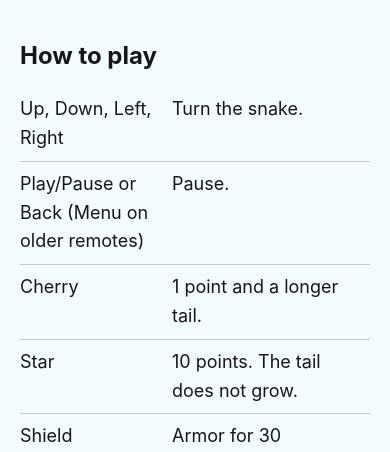
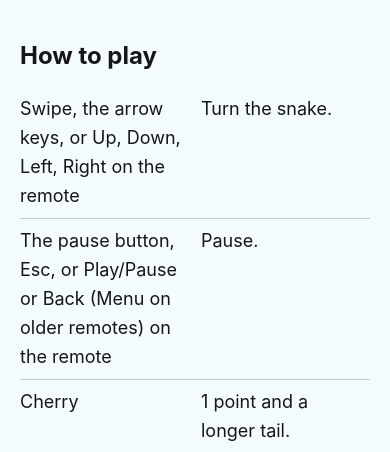
Before and after one commit to xepozz/snake-game-app, a plain HTML site: page index.html in a window 390 px wide. Shown: the part 374-826 px from the top of the page. Drawn offline with Linux system fonts and the light colour scheme.

Commit message:
The iPhone, iPad and Mac version: controls and policy

```diff
--- a/index.html
+++ b/index.html
@@ -15,8 +15,8 @@
 
 <h2>How to play</h2>
 <table>
-<tr><td>Up, Down, Left, Right</td><td>Turn the snake.</td></tr>
-<tr><td>Play/Pause or Back (Menu on older remotes)</td><td>Pause.</td></tr>
+<tr><td>Swipe, the arrow keys, or Up, Down, Left, Right on the remote</td><td>Turn the snake.</td></tr>
+<tr><td>The pause button, Esc, or Play/Pause or Back (Menu on older remotes) on the remote</td><td>Pause.</td></tr>
 <tr><td>Cherry</td><td>1 point and a longer tail.</td></tr>
 <tr><td>Star</td><td>10 points. The tail does not grow.</td></tr>
 <tr><td>Shield</td><td>Armor for 30 seconds. It breaks every wall in your way.</td></tr>
```
